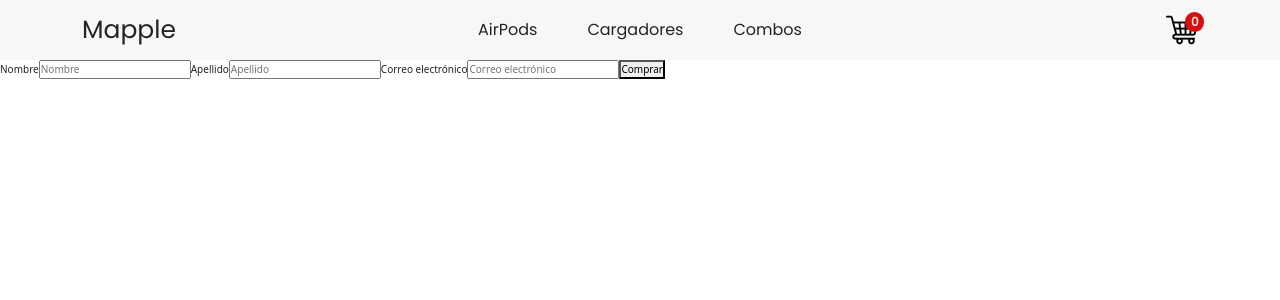
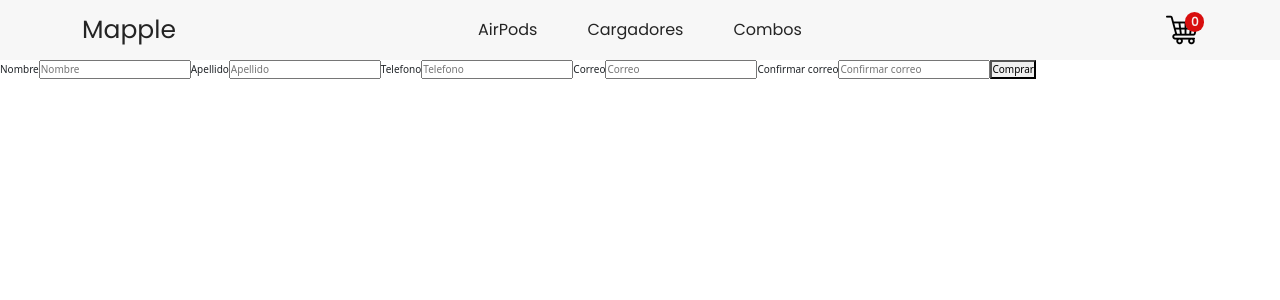
Before and after one commit to mchancalay/coderhouse-react, a React (Vite) app: page /checkout in a window 1280 px wide. Shown: the top 300 px of the page. Built offline with nearby package versions, Linux system fonts and the light colour scheme; a web font is replaced by a local one.

Commit message:
avance proyecto

```diff
--- a/src/components/Formulario/Formulario.jsx
+++ b/src/components/Formulario/Formulario.jsx
@@ -5,22 +5,34 @@ import { db } from '../../services/config'
 const Formulario = () => {
   const [nombre, setNombre] = useState("");
   const [apellido, setApellido] = useState("");
+  const [telefono, setTelefono] = useState("");
   const [correo, setCorreo] = useState("");
+  const [confirmarCorreo, setConfirmarCorreo] = useState("");
+  const [correoIncorrecto, setCorreoIncorrecto] = useState(false);
 
   const handleSubmit = e => {
     e.preventDefault();
 
-    // Accion al enviar
+    if(correo.toLocaleLowerCase() === confirmarCorreo.toLocaleLowerCase()){
+      setCorreoIncorrecto(false);
+
+      // Accion al enviar
       addDoc(collection(db, "usuarios"),{
         nombre,
         apellido,
         correoElectronico:correo
       })
-    // Fin accion al enviar
+      // Fin accion al enviar
 
-    setNombre("")
-    setApellido("")
-    setCorreo("")
+      setNombre("")
+      setApellido("")
+      setTelefono("")
+      setCorreo("")
+      setConfirmarCorreo("")
+    } else {
+      setCorreoIncorrecto(true);
+    }
+
   }
 
   return (
@@ -41,14 +53,35 @@ const Formulario = () => {
         onChange={e => setApellido(e.target.value)}
         value={apellido}
       />
-      <label htmlFor="correo">Correo electrónico</label>
+      <label htmlFor="telefono">Telefono</label>
+      <input
+        id='telefono'
+        type="number"
+        placeholder='Telefono'
+        onChange={e => setTelefono(e.target.value)}
+        value={telefono}
+      />
+
+      <label htmlFor="correo">Correo</label>
       <input
         id='correo'
         type="text"
-        placeholder='Correo electrónico'
+        placeholder='Correo'
         onChange={e => setCorreo(e.target.value)}
         value={correo}
       />
+
+      <label htmlFor="confirmarCorreo">Confirmar correo</label>
+      <input
+        id='confirmarCorreo'
+        type="text"
+        placeholder='Confirmar correo'
+        onChange={e => setConfirmarCorreo(e.target.value)}
+        value={confirmarCorreo}
+      />
+
+      {correoIncorrecto && <h3>Esta mal capo!</h3>}
+
       <button type='submit'>Comprar</button>
     </form>
   )
```
